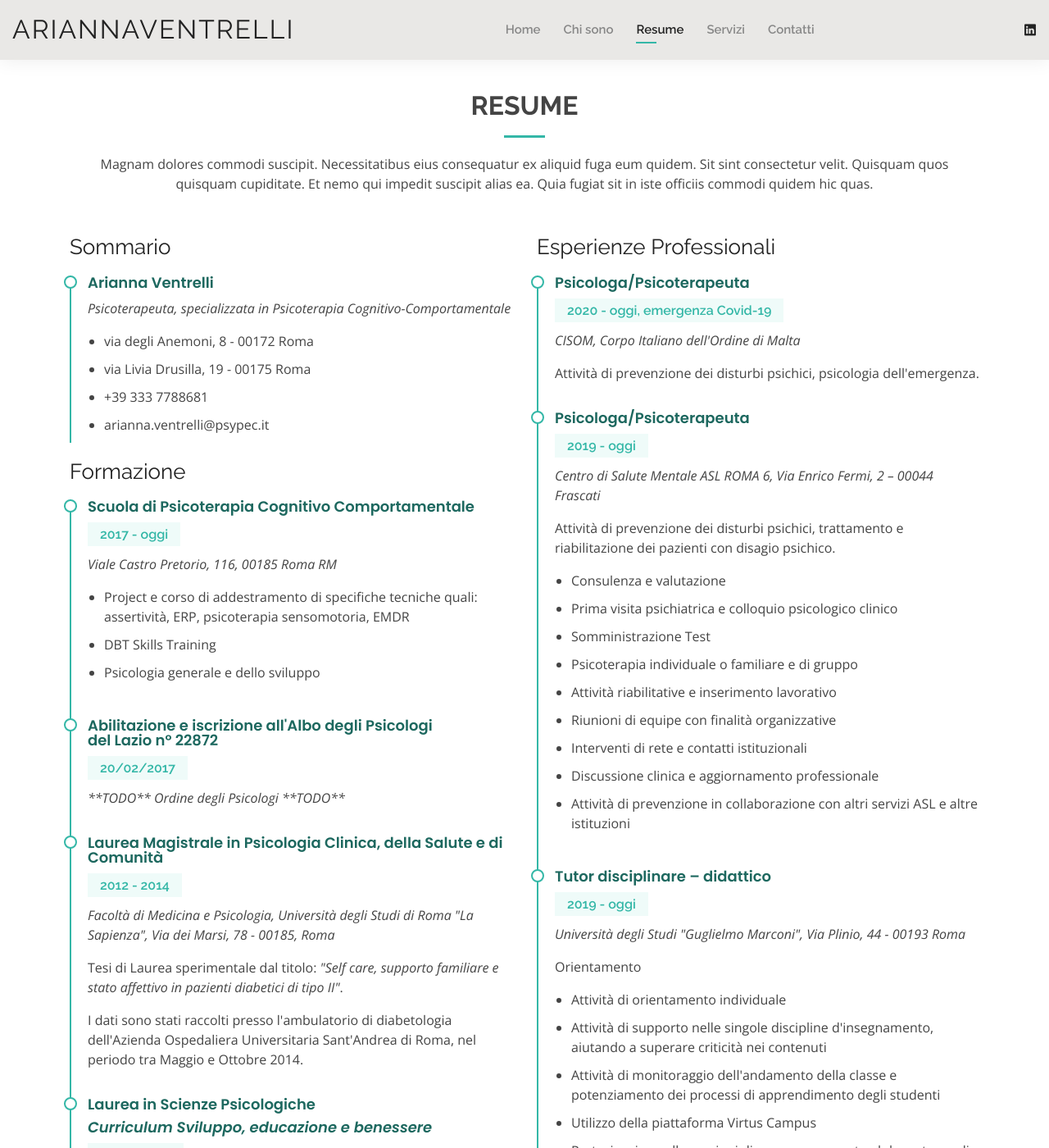
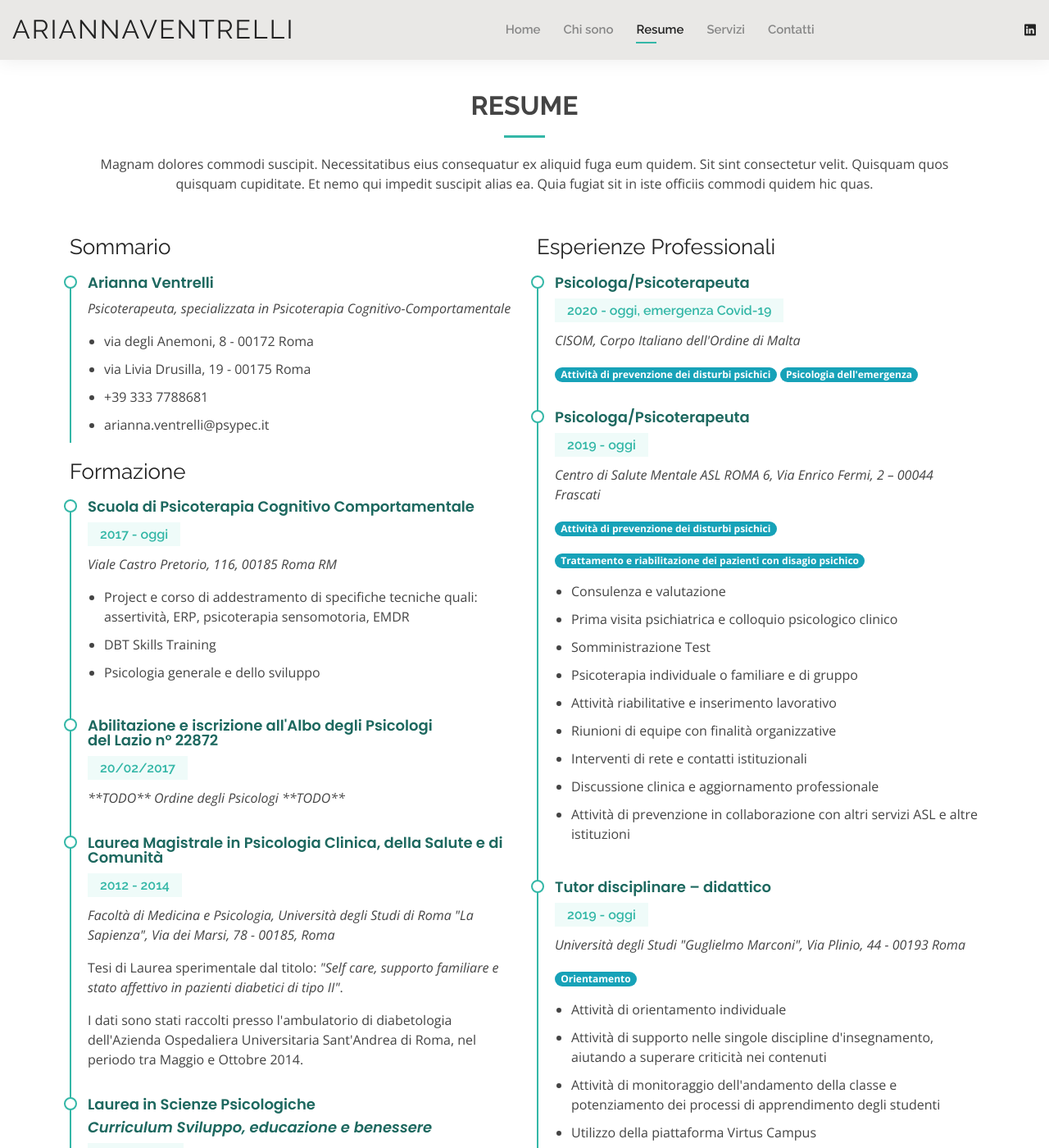
Before and after one commit to venari-psycho/venari-psycho.github.io, a Jekyll site: the page built from resume.html, in a window 1280 px wide and 1400 px high. Shown: the whole window at 82% size. Built offline with Jekyll 4.4.1, drawn with Linux system fonts in a browser that asks for light colours; some of the changed text lies outside the part shown.

Commit message:
Update resume.html, pill tag

```diff
--- a/resume.html
+++ b/resume.html
@@ -21,14 +21,12 @@ layout: default
           <div class="resume-item pb-0">
             <h4>Arianna Ventrelli</h4>
             <p><em>Psicoterapeuta, specializzata in Psicoterapia Cognitivo-Comportamentale</em></p>
-            <p>
             <ul>
               <li>{{ site.data.contact.address }}</li>
               <li>{{ site.data.contact.secondaryAddress }}</li>
               <li>{{ site.data.contact.phone }}</li>
               <li>{{ site.data.contact.email }}</li>
             </ul>
-            </p>
           </div>
 
           <h3 class="resume-title">Formazione</h3>
@@ -77,18 +75,23 @@ layout: default
             <h4>Psicologa/Psicoterapeuta</h4>
             <h5>2020 - oggi, emergenza Covid-19</h5>
             <p><em>CISOM, Corpo Italiano dell'Ordine di Malta</em></p>
-            <p>
-              Attivit&agrave; di prevenzione dei disturbi psichici, psicologia dell'emergenza.
+            <p class="badge badge-pill badge-info">
+              Attivit&agrave; di prevenzione dei disturbi psichici
+            </p>
+            <p class="badge badge-pill badge-info">
+              Psicologia dell'emergenza
             </p>
           </div>
           <div class="resume-item">
             <h4>Psicologa/Psicoterapeuta</h4>
             <h5>2019 - oggi</h5>
             <p><em>Centro di Salute Mentale ASL ROMA 6, Via Enrico Fermi, 2 – 00044 Frascati</em></p>
-            <p>
-              Attivit&agrave; di prevenzione dei disturbi psichici, trattamento e riabilitazione dei pazienti con disagio psichico.
+            <p class="badge badge-pill badge-info">
+              Attivit&agrave; di prevenzione dei disturbi psichici
             </p>
-            <p>
+            <p class="badge badge-pill badge-info">
+              Trattamento e riabilitazione dei pazienti con disagio psichico
+            </p>
             <ul>
               <li>Consulenza e valutazione</li>
               <li>Prima visita psichiatrica e colloquio psicologico clinico</li>
@@ -100,16 +103,14 @@ layout: default
               <li>Discussione clinica e aggiornamento professionale</li>
               <li>Attivit&agrave; di prevenzione in collaborazione con altri servizi ASL e altre istituzioni</li>
             </ul>
-            </p>
           </div>
           <div class="resume-item">
             <h4>Tutor disciplinare – didattico</h4>
             <h5>2019 - oggi</h5>
             <p><em>Universit&agrave; degli Studi "Guglielmo Marconi", Via Plinio, 44 - 00193 Roma</em></p>
-            <p>
+            <p class="badge badge-pill badge-info">
               Orientamento
             </p>
-            <p>
             <ul>
               <li>Attivit&agrave; di orientamento individuale</li>
               <li>Attivit&agrave; di supporto nelle singole discipline d'insegnamento, aiutando a superare criticit&agrave; nei contenuti</li>
@@ -117,7 +118,6 @@ layout: default
               <li>Utilizzo della piattaforma Virtus Campus</li>
               <li>Partecipazione alle sessioni di esame e supporto al docente e agli studenti</li>
             </ul>
-            </p>
             <p>
               per il Corso di Laurea in Scienze e Tecniche Psicologiche (L-24)<br />
               e il Corso di Laurea Magistrale in Psicologia (LM-51)
@@ -128,8 +128,8 @@ layout: default
             <h5>2019 - oggi</h5>
             <p><em>Cooperativa "Le mille e una notte" - Via Val Brembana, 1, 00141 Roma</em></p>
             <p>Aree di intervento: SISMiF, SAISH, AEC</p>
-            <p>Minori e Disabili</p>
-            <p>
+            <p class="badge badge-pill badge-info">Minori</p>
+            <p class="badge badge-pill badge-info">Disabili</p>
             <ul>
               <li>Valutazione del contesto e analisi delle risorse individuali</li>
               <li>Attivit&agrave; di supporto e monitoraggio della permanenza del minore nel suo ambiente di origine, mirando ad un miglioramento delle condizioni di vita, sia del minore che della sua famiglia</li>
@@ -137,14 +137,14 @@ layout: default
                 individuale che di gruppo</li>
               <li>Il supporto all'attivit&agrave; didattico-educativa interna e all'integrazione nella classe</li>
             </ul>
-            </p>
           </div>
           <div class="resume-item">
             <h4>Psicologa/Psicoterapeuta</h4>
             <h5>2018 - oggi</h5>
             <p><em>Studio di Psicoterapia e Associazione culturale "SPAZIO CU.BE" - Via Degli Anemoni, 8 - 00172 Roma</em></p>
-            <p>Settore Orientamento, Benessere e Formazione</p>
-            <p>
+            <p class="badge badge-pill badge-info">Orientamento</p>
+            <p class="badge badge-pill badge-info">Benessere</p>
+            <p class="badge badge-pill badge-info">Formazione</p>
             <ul>
               <li>Visite specialistiche in psicologia clinica e consulenza giuridica</li>
               <li>Interventi di coaching strategico per imprese, organizzazioni e singoli</li>
@@ -154,7 +154,6 @@ layout: default
                 professioni sanitarie)
               </li>
             </ul>
-            </p>
           </div>
         </div>
       </div>
```
Lines whose indentation alone changed are shown as unchanged.
